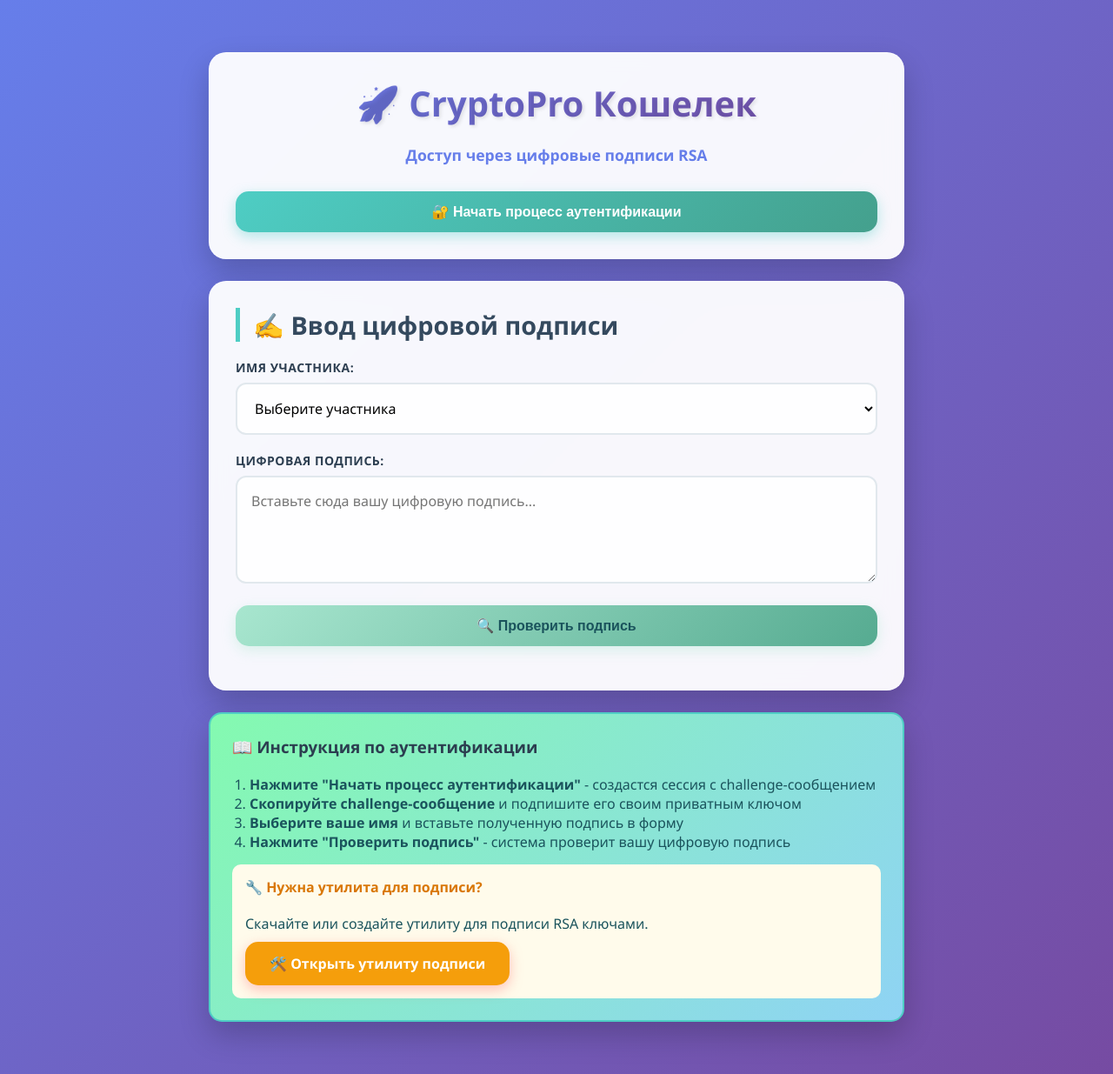
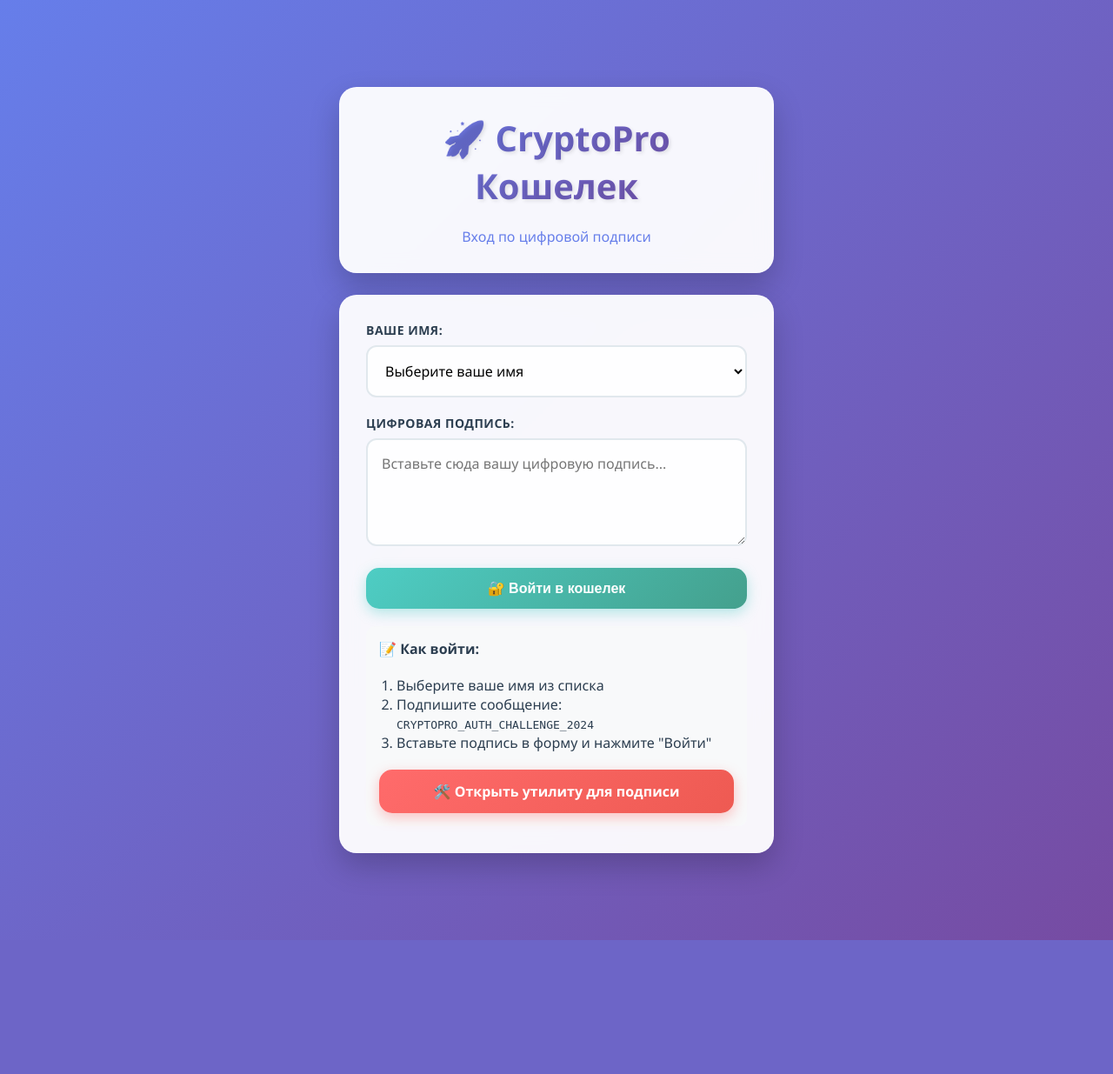
Before and after one commit to WltRfv/CryptoPro, a Flask app: page /team-login in a window 1280 px wide. Shown: the whole page at 87% size. After the commit the page ends 1081 px from the top, so only its background shows below. Run offline with Flask 3, Linux system fonts and the light colour scheme.

Commit message:
последний коммит

```diff
--- a/app/frontend/routes.py
+++ b/app/frontend/routes.py
@@ -12,35 +12,34 @@ def index():
     return redirect(url_for('frontend.team_login'))
 
 
+# app/frontend/routes.py - ИСПРАВЛЯЕМ team_login
 @bp.route('/team-login', methods=['GET', 'POST'])
 def team_login():
-    """Единственная страница входа - только через цифровые подписи"""
-    print("🚀 Загружена страница team-login")
-    session_token = None
-    challenge_message = None
+    """Упрощенный вход по одному ключу"""
+    if request.method == 'POST':
+        member_name = request.form.get('member_name')
+        signature = request.form.get('signature')
+        challenge_message = "CRYPTOPRO_AUTH_CHALLENGE_2024"  # Фиксированный challenge
 
-    if request.method == 'POST':
-        print("🔐 Начинаем процесс RSA аутентификации...")
-        try:
-            from app.backend.signature_auth import signature_auth
-            result = signature_auth.initiate_team_login()
-            if result and len(result) == 2:
-                session_token, challenge_message = result
-                flash("Сессия создана! Подпишите challenge-сообщение.", 'success')
-            else:
-                flash("Ошибка при создании сессии. Попробуйте еще раз.", 'error')
-        except Exception as e:
-            print(f"❌ Ошибка в team_login: {e}")
-            flash(f"Ошибка при создании сессии: {str(e)}", 'error')
+        if not all([member_name, signature]):
+            flash('Заполните все поля', 'error')
+            return render_template('team_login.html')
 
-    # ВЫХОДИМ ИЗ СИСТЕМЫ ПРИ ЗАГРУЗКЕ СТРАНИЦЫ ВХОДА
-    if current_user.is_authenticated:
-        logout_user()
-        print("🔒 Пользователь разлогинен при загрузке страницы входа")
+        # Проверяем подпись
+        from app.backend.signature_auth import signature_auth
+        success, result = signature_auth.verify_single_signature(
+            member_name, signature, challenge_message
+        )
 
-    return render_template('team_login.html',
-                         session_token=session_token,
-                         challenge_message=challenge_message)
+        if success:
+            member = result  # result теперь объект Member
+            login_user(member)
+            flash(f'Добро пожаловать, {member.name}!', 'success')
+            return redirect(url_for('frontend.dashboard', team_id=member.team_id))
+        else:
+            flash(result, 'error')  # result теперь сообщение об ошибке
+
+    return render_template('team_login.html')
 
 
 @bp.route('/verify-keys', methods=['POST'])
@@ -66,6 +65,7 @@ def verify_keys():
     print(f"✅ Результат проверки: success={success}, message={message}")
 
     if success:
+
         # Получаем команду (у нас только одна)
         team = Team.query.first()
         if team:
@@ -232,6 +232,11 @@ def verify_signature():
     print(f"✅ Результат проверки: success={success}, message={message}")
 
     if success:
+        member = Member.query.filter_by(name=member_name).first()
+        if member:
+            login_user(member)  # 🔴 ДОБАВЬ ЭТУ СТРОКУ!
+            print(f"✅ Успешный вход как {member.name}")
+
         # Получаем команду (у нас только одна)
         team = Team.query.first()
         if team:
--- a/app/templates/dashboard.html
+++ b/app/templates/dashboard.html
@@ -43,7 +43,7 @@
         <h3>🏆 Общие баллы</h3>
         <div style="text-align: center; margin: 20px 0;">
             <div style="font-size: 2.5em; font-weight: 800; margin: 15px 0; text-shadow: 2px 2px 4px rgba(0, 0, 0, 0.3);">
-                -
+                {{ total_team_points }}
             </div>
             <p style="margin: 0; opacity: 0.9;">Общие баллы всех команд</p>
         </div>
--- a/app/templates/team_login.html
+++ b/app/templates/team_login.html
@@ -1,51 +1,19 @@
-<!-- templates/team_login.html - ЗАМЕНИ весь файл на ЭТУ версию -->
+<!-- templates/team_login.html - УПРОЩЕННАЯ ВЕРСИЯ -->
 {% extends "base.html" %}
 
 {% block content %}
-<div style="max-width: 800px; margin: 40px auto;">
+<div style="max-width: 500px; margin: 80px auto;">
     <div class="card" style="text-align: center;">
-        <div style="margin-bottom: 30px;">
-            <h1>🚀 CryptoPro Кошелек</h1>
-            <p style="color: #667eea; font-size: 1.1em; font-weight: 600;">Доступ через цифровые подписи RSA</p>
-        </div>
-
-        <form method="POST">
-            <button type="submit" class="btn btn-primary" style="width: 100%;">
-                🔐 Начать процесс аутентификации
-            </button>
-        </form>
-
-        {% if session_token and challenge_message %}
-        <div class="info-box" style="margin-top: 25px; text-align: left;">
-            <h3 style="color: #1a535c; margin-bottom: 15px;">✅ Сессия создана!</h3>
-
-            <div class="form-group">
-                <label>Токен сессии:</label>
-                <input type="text" value="{{ session_token }}" readonly
-                       style="background: #f8f9fa; font-family: 'Courier New', monospace;">
-            </div>
-
-            <div class="form-group">
-                <label>Challenge-сообщение для подписи:</label>
-                <textarea readonly rows="3" style="background: #f8f9fa; font-family: 'Courier New', monospace;"
-                         id="challengeMessage">{{ challenge_message }}</textarea>
-            </div>
-
-            <button class="btn btn-success" onclick="copyChallenge()" style="width: 100%;">
-                📋 Скопировать challenge
-            </button>
-        </div>
-        {% endif %}
+        <h1>🚀 CryptoPro Кошелек</h1>
+        <p style="color: #667eea;">Вход по цифровой подписи</p>
     </div>
 
-    <!-- Форма для ввода подписи -->
     <div class="card">
-        <h2>✍️ Ввод цифровой подписи</h2>
-        <form id="verifyForm">
+        <form method="POST">
             <div class="form-group">
-                <label for="member_name">Имя участника:</label>
+                <label for="member_name">Ваше имя:</label>
                 <select id="member_name" name="member_name" required>
-                    <option value="">Выберите участника</option>
+                    <option value="">Выберите ваше имя</option>
                     <option value="Самонов">Самонов</option>
                     <option value="Галкина">Галкина</option>
                     <option value="Моципан">Моципан</option>
@@ -56,87 +24,25 @@
             <div class="form-group">
                 <label for="signature">Цифровая подпись:</label>
                 <textarea id="signature" name="signature" rows="4"
-                         placeholder="Вставьте сюда вашу цифровую подпись..."
-                         required></textarea>
+                    placeholder="Вставьте сюда вашу цифровую подпись..." required></textarea>
             </div>
 
-            {% if session_token %}
-            <input type="hidden" id="session_token" name="session_token" value="{{ session_token }}">
-            {% endif %}
-
-            <button type="submit" class="btn btn-success" style="width: 100%;">
-                🔍 Проверить подпись
+            <button type="submit" class="btn btn-primary" style="width: 100%;">
+                🔐 Войти в кошелек
             </button>
         </form>
 
-        <div id="result" style="margin-top: 20px;"></div>
-    </div>
-
-    <!-- Инструкция -->
-    <div class="card info-box">
-        <h3>📖 Инструкция по аутентификации</h3>
-        <ol style="text-align: left; margin: 15px 0; padding-left: 20px;">
-            <li><strong>Нажмите "Начать процесс аутентификации"</strong> - создастся сессия с challenge-сообщением</li>
-            <li><strong>Скопируйте challenge-сообщение</strong> и подпишите его своим приватным ключом</li>
-            <li><strong>Выберите ваше имя</strong> и вставьте полученную подпись в форму</li>
-            <li><strong>Нажмите "Проверить подпись"</strong> - система проверит вашу цифровую подпись</li>
-        </ol>
-
-        <div style="background: #fffbeb; padding: 15px; border-radius: 10px; margin-top: 15px;">
-            <h4 style="color: #d97706;">🔧 Нужна утилита для подписи?</h4>
-            <p>Скачайте или создайте утилиту для подписи RSA ключами.</p>
-            <a href="/signing-tool" class="btn" style="background: #f59e0b; color: white; margin-top: 10px;">
-                🛠️ Открыть утилиту подписи
+        <div style="margin-top: 20px; padding: 15px; background: #f8f9fa; border-radius: 10px;">
+            <h4>📝 Как войти:</h4>
+            <ol style="text-align: left; margin: 10px 0; padding-left: 20px;">
+                <li>Выберите ваше имя из списка</li>
+                <li>Подпишите сообщение: <code>CRYPTOPRO_AUTH_CHALLENGE_2024</code></li>
+                <li>Вставьте подпись в форму и нажмите "Войти"</li>
+            </ol>
+            <a href="/signing-tool" class="btn" style="width: 100%; margin-top: 10px;">
+                🛠️ Открыть утилиту для подписи
             </a>
         </div>
     </div>
 </div>
-
-<script>
-function copyChallenge() {
-    const challengeText = document.getElementById('challengeMessage');
-    challengeText.select();
-    document.execCommand('copy');
-    alert('✅ Challenge скопирован в буфер обмена!');
-}
-
-document.getElementById('verifyForm').addEventListener('submit', function(e) {
-    e.preventDefault();
-    const formData = new FormData(this);
-    const button = this.querySelector('button');
-    const resultDiv = document.getElementById('result');
-
-    button.disabled = true;
-    button.textContent = '🔍 Проверяем подпись...';
-    resultDiv.innerHTML = '<div class="alert alert-info">🔍 Проверяем цифровую подпись...</div>';
-
-    fetch('/verify-signature', {
-        method: 'POST',
-        body: formData
-    })
-    .then(response => response.json())
-    .then(data => {
-        if (data.success) {
-            resultDiv.innerHTML = '<div class="alert alert-success">' + data.message + '</div>';
-            button.textContent = '✅ Подпись верна!';
-
-            // Если нужно перенаправление после успешной проверки
-            if (data.redirect_url) {
-                setTimeout(() => {
-                    window.location.href = data.redirect_url;
-                }, 2000);
-            }
-        } else {
-            resultDiv.innerHTML = '<div class="alert alert-error">' + data.message + '</div>';
-            button.disabled = false;
-            button.textContent = '🔍 Проверить подпись';
-        }
-    })
-    .catch(error => {
-        resultDiv.innerHTML = '<div class="alert alert-error">Ошибка сети: ' + error + '</div>';
-        button.disabled = false;
-        button.textContent = '🔍 Проверить подпись';
-    });
-});
-</script>
 {% endblock %}
```
Also changed, not shown: app/backend/init_db.py (+7 -31 lines), app/backend/signature_auth.py (+24 -78 lines), tools/signing_tool.py (+10 -9 lines), app/frontend/__init__.py (deleted), app/frontend/forms.py (deleted), instance/wallet.db, 4 other files.
